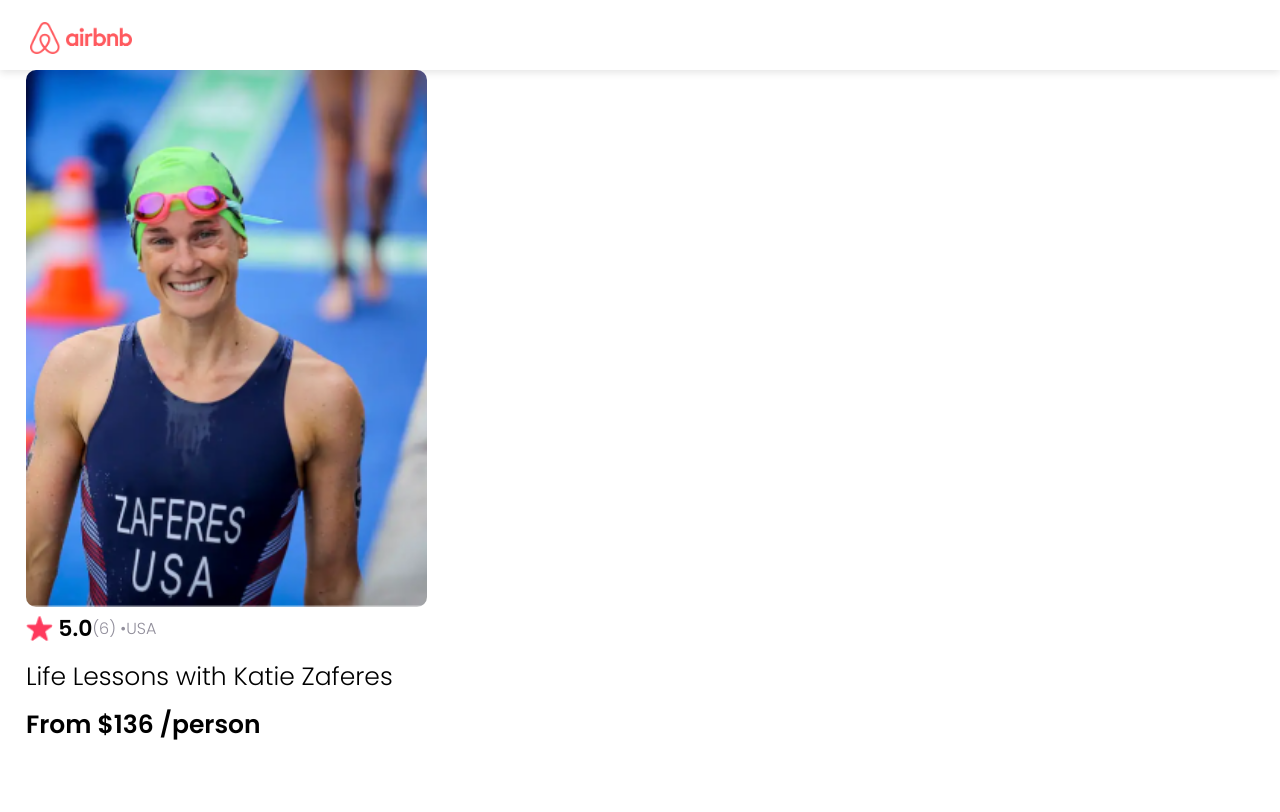
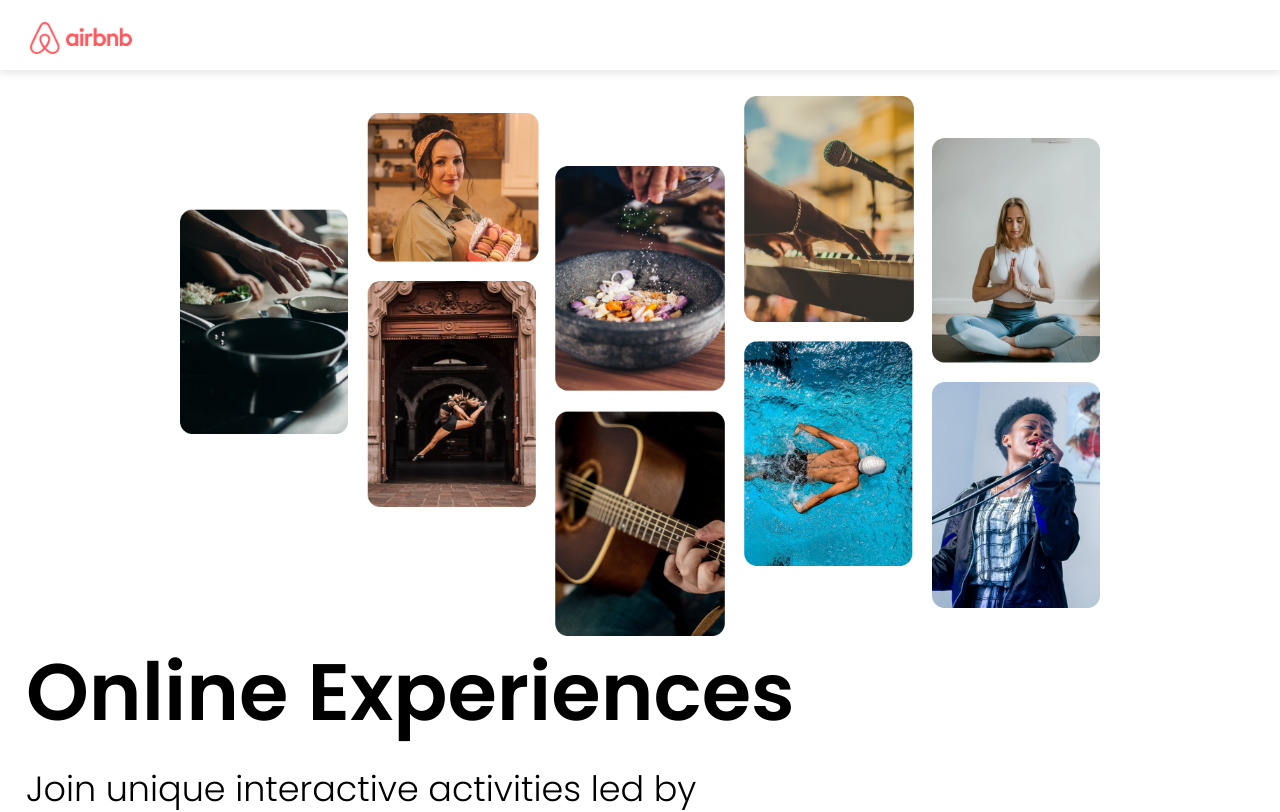
Before and after one commit to AaronJHarvey/AirBNB-Clone, a React (Vite) app: page / in a window 1280 px wide. Shown: the top 812 px of the page. Built offline with nearby package versions, Linux system fonts and the light colour scheme.

Commit message:
Builds cards with non-hard-coded props

```diff
--- a/src/App.jsx
+++ b/src/App.jsx
@@ -3,21 +3,27 @@ import Navbar from './Components/Navbar';
 import Hero from './Components/Hero';
 import Card from './Components/Card';
 // import Test from './Components/Test';
+import data from './data';
 
 export default function App () {
+	const cardData = data.map((info) => (
+		<Card
+			img={info.coverImg}
+			rating={info.stats.rating}
+			reviewCount={info.stats.reviewCount}
+			location={info.location}
+			title={info.title}
+			price={info.price}
+		/>
+	));
+
+	console.log(cardData);
+
 	return (
 		<div>
 			<Navbar />
-			{/* <Hero /> */}
-
-			<Card
-				img='katie-zaferes.png'
-				rating='5.0'
-				reviewCount={6}
-				country='USA'
-				title='Life Lessons with Katie Zaferes'
-				price={136}
-			/>
+			<Hero />
+			{cardData}
 		</div>
 	);
 }
--- a/src/Components/Card.jsx
+++ b/src/Components/Card.jsx
@@ -10,7 +10,7 @@ export default function Card (props) {
 				<img className='star-image' src={Star} />
 				<span className='rating'>{props.rating}</span>
 				<span className='gray'>({props.reviewCount}) • </span>
-				<span className='gray'>{props.country}</span>
+				<span className='gray'>{props.location}</span>
 			</div>
 			<p className='title'>{props.title}</p>
 			<h4 className='cost'>
```
